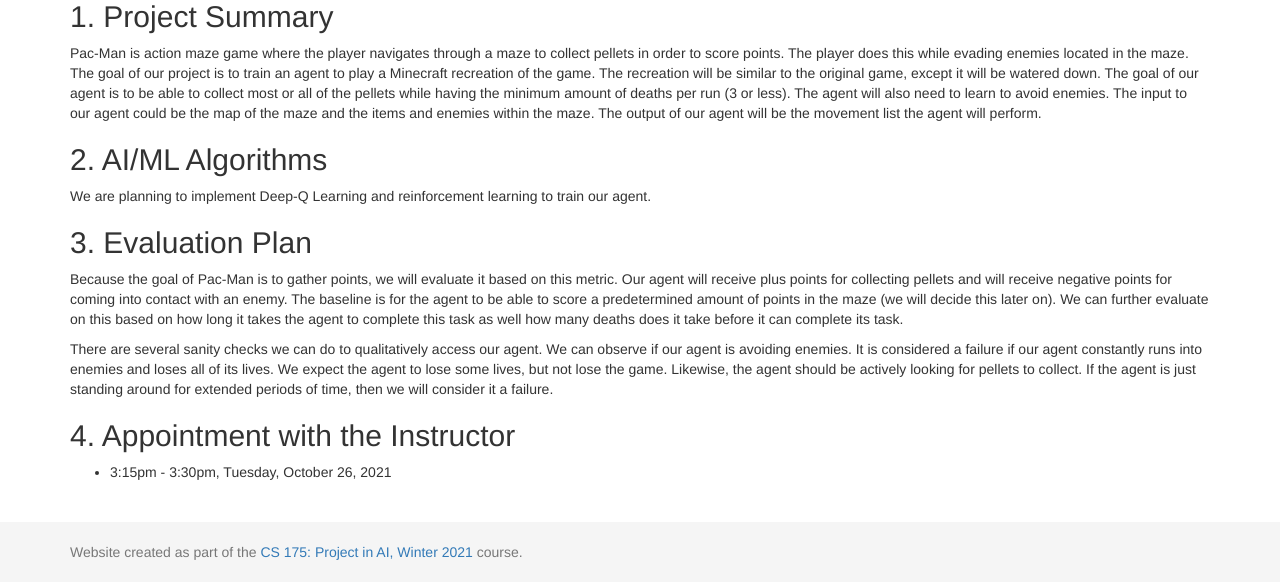
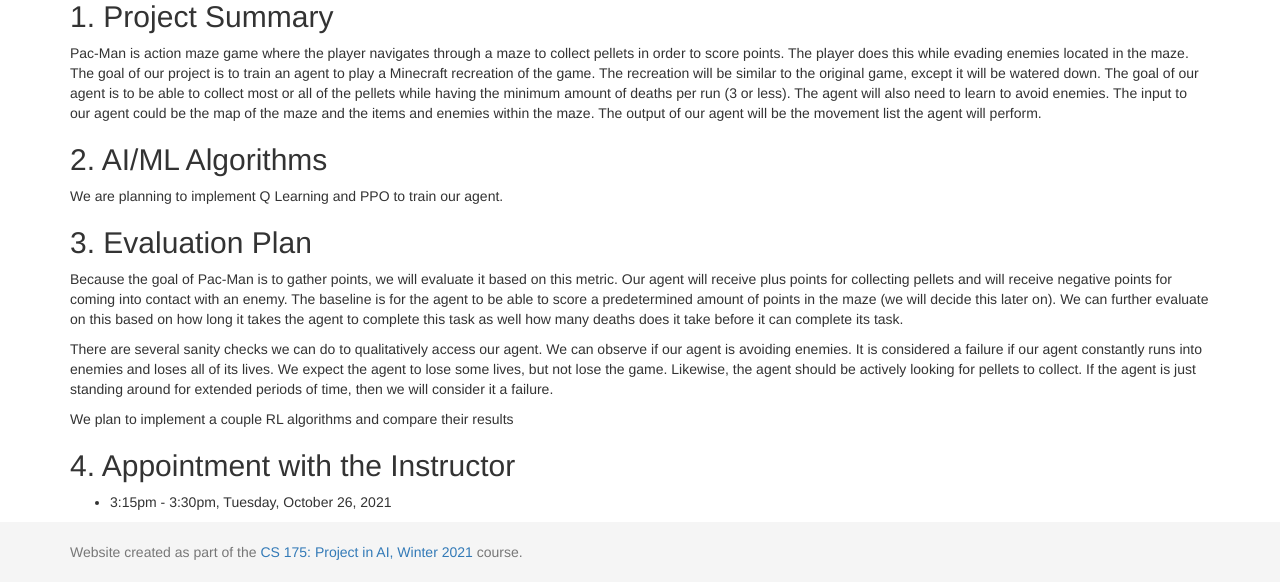
Before and after one commit to armaansd/pac-mAIn, a Jekyll site: the page built from docs/proposal.md, in a window 1280 px wide and 1075 px high. Shown: the part 493-1075 px from the top of the window. Built offline with Jekyll 4.4.1, drawn with Linux system fonts in a browser that asks for light colours.

Commit message:
Update proposal.md

```diff
--- a/docs/proposal.md
+++ b/docs/proposal.md
@@ -17,7 +17,7 @@
 
 ## 2. AI/ML Algorithms
 
-<p>We are planning to implement Deep-Q Learning and reinforcement learning to train our agent.</p>
+<p>We are planning to implement Q Learning and PPO to train our agent.</p>
 
 
 
@@ -28,6 +28,7 @@
 
 <p>There are several sanity checks we can do to qualitatively access our agent. We can observe if our agent is avoiding enemies. It is considered a failure if our agent constantly runs into enemies and loses all of its lives. We expect the agent to lose some lives, but not lose the game. Likewise, the agent should be actively looking for pellets to collect. If the agent is just standing around for extended periods of time, then we will consider it a failure.</p>
 
+<p>We plan to implement a couple RL algorithms and compare their results</p>
 
 
 
```
